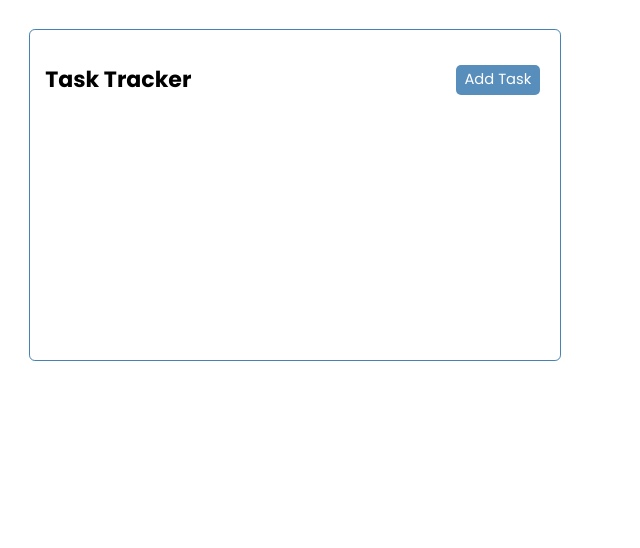
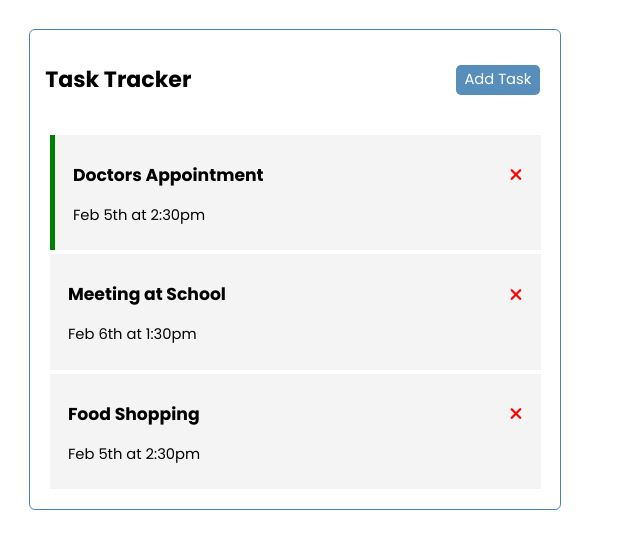
Before and after one commit to Laidoffworkerlearnstocode/vueJsCrashCourse, a Vue app in the folder task_tracker/: page / in a window 1280 px wide. Shown: the top 548 px of the page, without its empty margins (0-640 px from the left). Built offline with nearby package versions, Linux system fonts and the light colour scheme.

Commit message:
Add a deleteTask function

```diff
--- a/task_tracker/index.html
+++ b/task_tracker/index.html
@@ -5,6 +5,7 @@
     <link rel="preconnect" href="https://fonts.googleapis.com">
     <link rel="preconnect" href="https://fonts.gstatic.com" crossorigin>
     <link href="https://fonts.googleapis.com/css2?family=Poppins:wght@400;700&display=swap" rel="stylesheet">
+    <link rel="stylesheet" href="https://cdnjs.cloudflare.com/ajax/libs/font-awesome/6.4.0/css/all.min.css">
     <meta name="viewport" content="width=device-width, initial-scale=1.0" />
     <title>TASK TRACKER</title>
   </head>
--- a/task_tracker/src/App.vue
+++ b/task_tracker/src/App.vue
@@ -1,19 +1,27 @@
 
 <template>
   <Header title="Task Tracker"></Header>
+  <Tasks :tasks="this.tasks" @delete-task="deleteTask" ></Tasks>
 </template>
 
 <script>
   import Header from './components/Header.vue';
+  import Tasks from './components/Tasks.vue';
 
   export default {
     name: 'App',
     components: {
-      Header
+      Header,
+      Tasks,
     },
     data(){
       return {
         tasks:[],
+      }
+    },
+    methods: {
+      deleteTask(id){
+        this.tasks = this.tasks.filter( _task => _task.id !== id);
       }
     },
     created(){
@@ -28,7 +36,7 @@
           id: 2,
           text: 'Meeting at School',
           day: 'Feb 6th at 1:30pm',
-          reminder: true,
+          reminder: false,
         },
         {
           id: 3,
--- /dev/null
+++ b/task_tracker/src/components/Task.vue
@@ -0,0 +1,47 @@
+<template>
+    <div v-bind:class="[task.reminder ? 'reminder' : '', 'task']">
+        <h3>{{task.text}}
+            <i v-on:click="onDelete(task.id)" class="fas fa-times"></i>
+        </h3>
+        <p>{{task.day}}</p>
+    </div>
+</template>
+
+<script>
+    export default {
+        name: "Task",
+        props: {
+            task: {
+                type: Object,
+                required: true,
+            },
+        },
+        methods: {
+            onDelete(id) {
+                this.$emit("delete-task", id);
+            },
+        },
+        emits: ["delete-task"],
+    };
+
+</script>
+
+<style scope>
+.fas {
+  color: red;
+}
+.task {
+  background: #f4f4f4;
+  margin: 0.3em;
+  padding: 0.65em 1.25em;
+  cursor: pointer;
+}
+.task.reminder {
+  border-left: 5px solid green;
+}
+.task h3 {
+  display: flex;
+  align-items: center;
+  justify-content: space-between;
+}
+</style>
--- /dev/null
+++ b/task_tracker/src/components/Tasks.vue
@@ -0,0 +1,28 @@
+<template>
+    <div v-for="task in tasks" :key="tasks.id">
+        <Task @delete-task="$emit('delete-task', task.id)" :task="task"></Task>
+    </div>
+
+</template>
+
+<script>
+    import Task from "./Task.vue";
+
+    export default {
+        name: "Tasks",
+        props: {
+            tasks: {
+                type: Array,
+                required: true,
+            },
+        },
+        components: {
+            Task,
+        },
+        emits: ["delete-task"],
+    };
+</script>
+
+<style scoped>
+
+</style>
```
